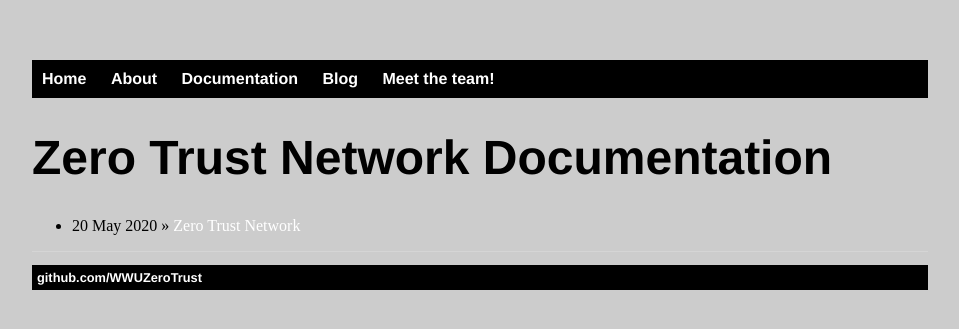
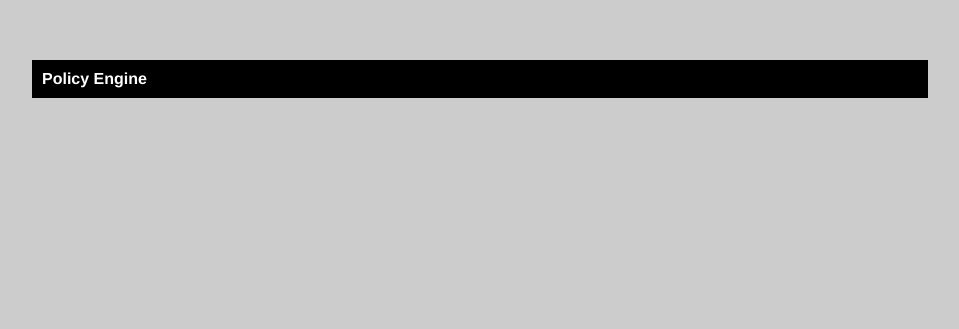
Before and after one commit to WWUZeroTrust/WWUZeroTrust.github.io, a Jekyll site: the page Documentation/index.html, which Jekyll copies as it is, in a window 1280 px wide. Shown: the top 329 px of the page, without its empty margins (160-1119 px from the left). Built offline with Jekyll 4.4.1, drawn with Linux system fonts in a browser that asks for light colours.

Commit message:
Update index.html

```diff
--- a/Documentation/index.html
+++ b/Documentation/index.html
@@ -1,11 +1,15 @@
----
-layout: default
-title: Zero Trust Network Documentation
----
-	<h1>{{ page.title }}</h1>
-	<ul class="docs">
-
-	  {% for post in site.posts %}
-	    <li><span>{{ post.date | date_to_string }}</span> » <a href="{{ post.url }}" title="{{ post.title }}">{{ post.title }}</a></li>
-	  {% endfor %}
-	</ul>
+<!DOCTYPE html>
+	<html>
+		<head>
+			<title>{{ page.title }}</title>
+			<!-- link to main stylesheet -->
+			<link rel="stylesheet" type="text/css" href="/css/main.css">
+		</head>
+		<body>
+			<nav>
+	    		<ul>
+	        		<li><a href="Policy Engine">Policy Engine</a></li>
+	    		</ul>
+			</nav>
+		</body>
+</html>
```
